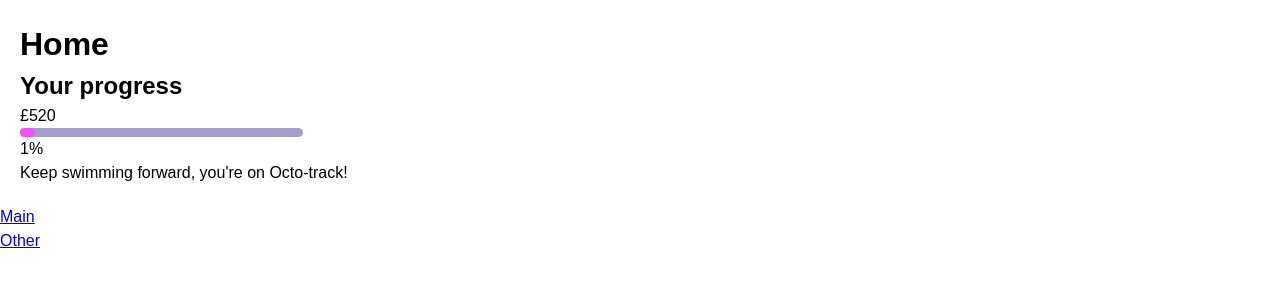
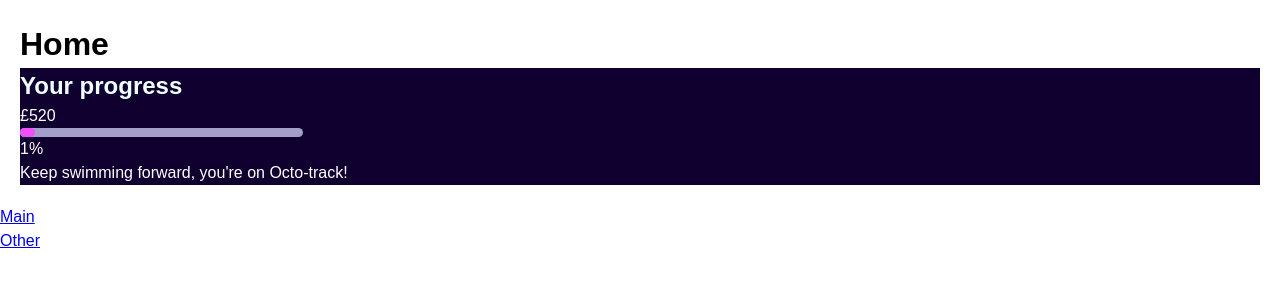
Before and after one commit to dominicva/coral8, a React (Create React App) app: page / in a window 1280 px wide. Shown: the top 300 px of the page. Built offline with nearby package versions, Linux system fonts and the light colour scheme.

Commit message:
chore: prepare to pull from develop

```diff
--- a/src/components/Progress/Progress.jsx
+++ b/src/components/Progress/Progress.jsx
@@ -1,12 +1,13 @@
 import progressBar from '../../assets/progress-bar.svg';
+import './Progress.scss';
 
 export default function Progress({ value }) {
   return (
     <article className="progress">
-      <h2>Your progress</h2>
+      <h2 className="progress__heading">Your progress</h2>
       <span>£520</span>
       <img src={progressBar} alt="progress bar" />
-      <span>1%</span>
+      <span className="progress_percentage">1%</span>
       <p>Keep swimming forward, you&apos;re on Octo-track!</p>
     </article>
   );
--- a/src/components/Progress/Progress.scss
+++ b/src/components/Progress/Progress.scss
@@ -3,8 +3,14 @@
 
 .progress {
   background-color: $base-dark;
-  padding: 1.5rem 1rem;
-  border-radius: 0.75rem;
-  display: flex;
-  gap: 1.5rem;
+  color: white;
+
+  &__heading,
+  &__percentage {
+    color: $text-main;
+  }
+  // padding: 1.5rem 1rem;
+  // border-radius: 0.75rem;
+  // display: flex;
+  // gap: 1.5rem;
 }
```
